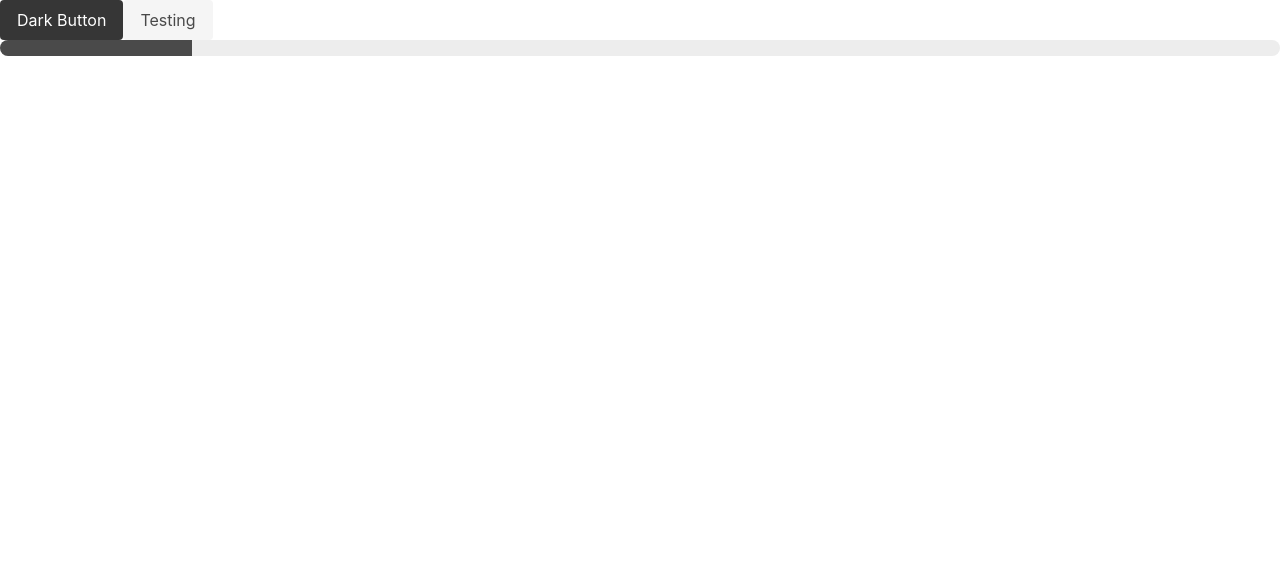
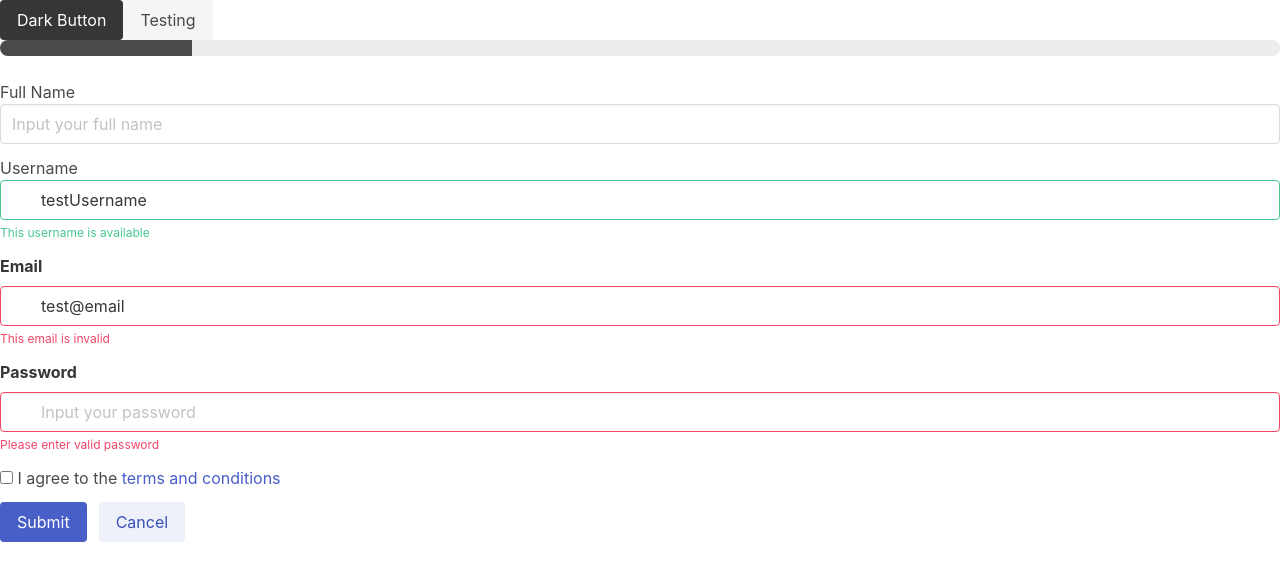
Before and after one commit to p134c0d3/the-pet-pursuit, an Angular app: page / in a window 1280 px wide. Shown: the top 580 px of the page. Built offline with nearby package versions, Linux system fonts and the light colour scheme.

Commit message:
Added signup component

```diff
--- a/angular.json
+++ b/angular.json
@@ -123,5 +123,8 @@
         }
       }
     }
+  },
+  "cli": {
+    "analytics": false
   }
 }
--- a/src/app/app.component.html
+++ b/src/app/app.component.html
@@ -3,5 +3,6 @@
 <!-- just testing out framework -->
 <button class="button is-light">Testing</button>
 
+<progress class="progress" value="15" max="100">15%</progress>
 
-<progress class="progress" value="15" max="100">15%</progress>
+<app-sign-up></app-sign-up>
--- /dev/null
+++ b/src/app/sign-up/sign-up.component.html
@@ -0,0 +1,94 @@
+<form (ngSubmit)="onSignup(f)" #f="ngForm">
+  <div class="field">
+    <label class="lable">Full Name</label>
+    <div class="control">
+      <input
+        type="text"
+        class="input"
+        placeholder="Input your full name"
+        required
+      />
+    </div>
+  </div>
+
+  <div class="field">
+    <label class="lable">Username</label>
+    <div class="control has-icons-left has-icons-right">
+      <input
+        type="text"
+        name="username"
+        class="input is-success"
+        placeholder="Input your username"
+        required
+        value="testUsername"
+      />
+      <span class="icon is-small is-left">
+        <i class="fas fa-user"></i>
+      </span>
+      <span class="icon is-small is-right">
+        <i class="fas fa-check"></i>
+      </span>
+    </div>
+    <p class="help is-success">This username is available</p>
+  </div>
+
+  <div class="field">
+    <label class="label">Email</label>
+    <div class="control has-icons-left has-icons-right">
+      <input
+        class="input is-danger"
+        type="email"
+        name="email"
+        placeholder="Input your email"
+        required
+        value="test@email"
+      />
+      <span class="icon is-small is-left">
+        <i class="fas fa-envelope"></i>
+      </span>
+      <span class="icon is-small is-right">
+        <i class="fas fa-exclamation-triangle"></i>
+      </span>
+    </div>
+    <p class="help is-danger">This email is invalid</p>
+  </div>
+
+  <div class="field">
+    <label class="label">Password</label>
+    <div class="control has-icons-left has-icons-right">
+      <input
+        class="input is-danger"
+        type="password"
+        name="password"
+        placeholder="Input your password"
+        required
+        minlength="8"
+      />
+      <span class="icon is-small is-left">
+        <i class="fas fa-envelope"></i>
+      </span>
+      <span class="icon is-small is-right">
+        <i class="fas fa-exclamation-triangle"></i>
+      </span>
+    </div>
+    <p class="help is-danger">Please enter valid password</p>
+  </div>
+
+  <div class="field">
+    <div class="control">
+      <label class="checkbox">
+        <input type="checkbox" />
+        I agree to the <a href="#">terms and conditions</a>
+      </label>
+    </div>
+  </div>
+
+  <div class="field is-grouped">
+    <div class="control">
+      <button class="button is-link">Submit</button>
+    </div>
+    <div class="control">
+      <button class="button is-link is-light">Cancel</button>
+    </div>
+  </div>
+</form>
--- /dev/null
+++ b/src/app/sign-up/sign-up.component.ts
@@ -0,0 +1,23 @@
+import { Component, OnInit } from '@angular/core';
+import { NgForm } from '@angular/forms';
+
+@Component({
+  selector: 'app-sign-up',
+  templateUrl: './sign-up.component.html',
+  styleUrls: ['./sign-up.component.scss']
+})
+export class SignUpComponent implements OnInit {
+
+  ngOnInit() {
+
+  }
+
+  onSignup(form: NgForm) {
+
+    const username = form.value.username;
+    const email = form.value.email;
+    const password = form.value.password;
+
+  }
+
+}
```
Also changed, not shown: src/app/app.module.ts (+6 -2 lines), src/app/sign-up/sign-up.component.scss (added).
